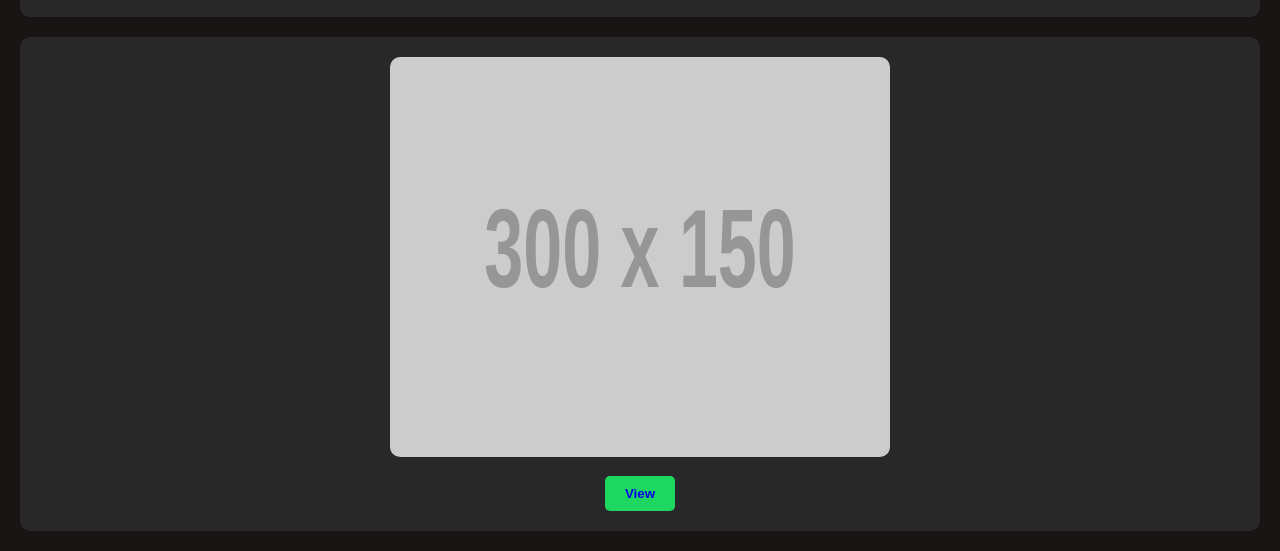
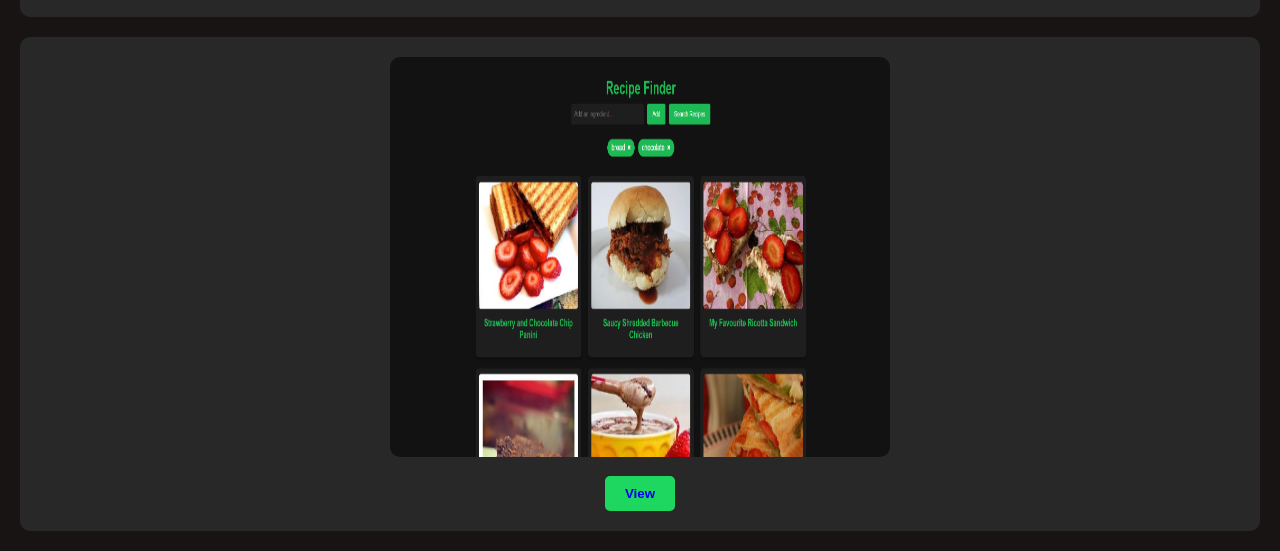
Before and after one commit to ianshvermagit/majorproject, a plain HTML site: page index.html in a window 1280 px wide. Shown: the part 565-1116 px from the top of the page. Drawn offline with Linux system fonts and the light colour scheme; placeholder pictures from the web are drawn by us.

Commit message:
Update index.html

```diff
--- a/index.html
+++ b/index.html
@@ -77,7 +77,7 @@
    <button class="btn" ><a href="https://ianshvermagit.github.io/Find/" class="no">View</a></button>
   </div>
   <div class="section">
-   <img src="https://via.placeholder.com/300x150?text=Image+2" alt="Image 2"><br>
+   <img src="ansh1.png" alt="Image 2"><br>
    <button class="btn" ><a href="https://ianshvermagit.github.io/finds/" class="no">View</a></button>
   </div>
 
```
